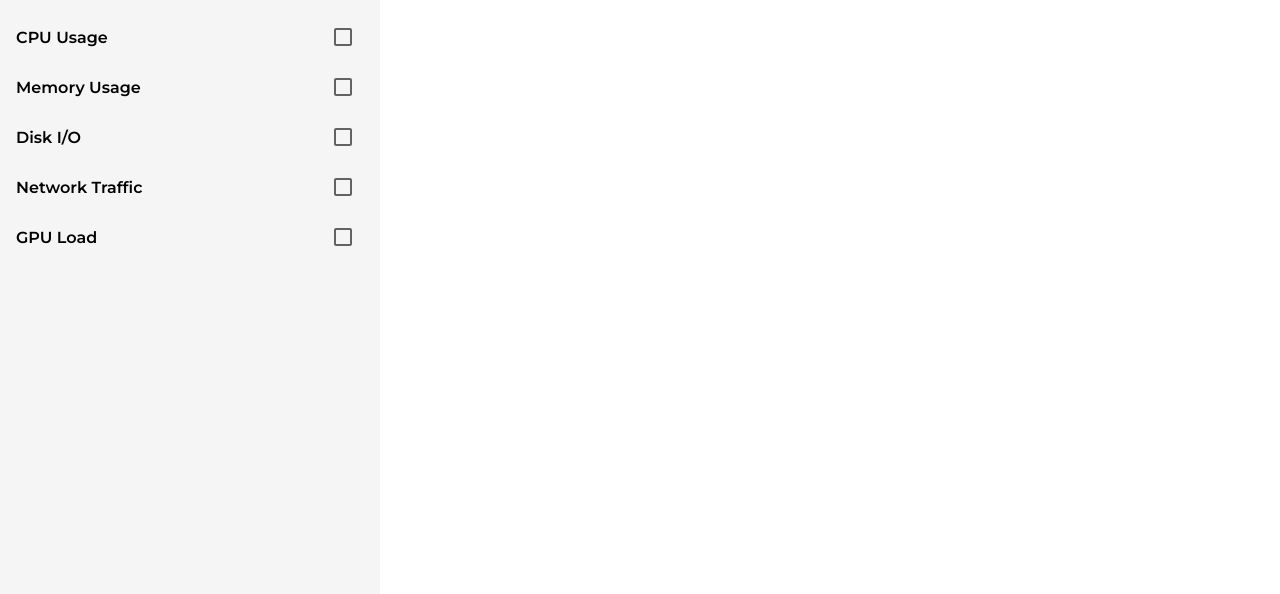
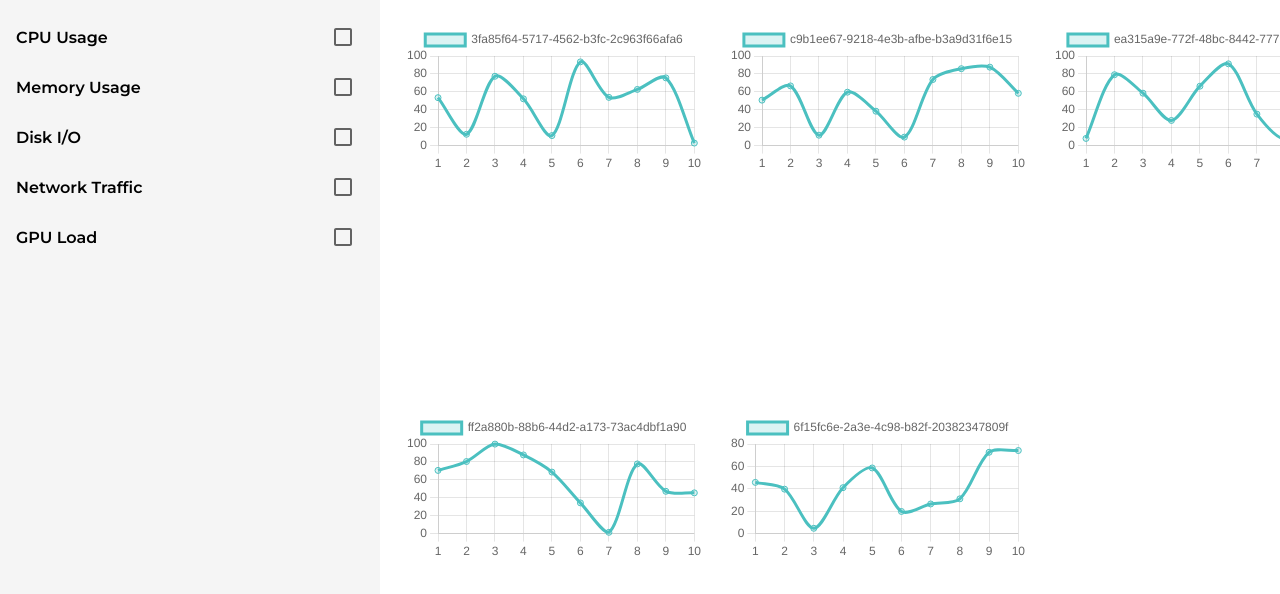
Before and after one commit to TheH3ck3r/GemSoft-chartjs-test-task, a Next.js app: page / in a window 1280 px wide. Shown: the top 594 px of the page. Built offline with nearby package versions, Linux system fonts and the light colour scheme.

Commit message:
add: ChartViewer, page styles, update: Data, LeftNavbar, page

```diff
--- /dev/null
+++ b/src/app/_components/ChartViewer/ChartViewer.tsx
@@ -0,0 +1,47 @@
+"use client";
+
+import {
+  Chart as ChartJS,
+  LineElement,
+  PointElement,
+  LinearScale,
+  CategoryScale,
+  Tooltip,
+  Legend,
+} from "chart.js";
+import { Line } from "react-chartjs-2";
+import { ChartData as ChartApiData } from "@/types/api";
+
+ChartJS.register(
+  LineElement,
+  PointElement,
+  LinearScale,
+  CategoryScale,
+  Tooltip,
+  Legend
+);
+
+interface Props {
+  chart: ChartApiData;
+}
+
+export const ChartViewer = ({ chart }: Props) => {
+  const data = {
+    labels: chart.data.map((point) => point.x),
+    datasets: [
+      {
+        label: chart.uuid,
+        data: chart.data.map((point) => point.y),
+        borderColor: "rgba(75,192,192,1)",
+        backgroundColor: "rgba(75,192,192,0.2)",
+        tension: 0.3,
+      },
+    ],
+  };
+
+  return (
+    <div>
+      <Line data={data} />
+    </div>
+  );
+};
--- /dev/null
+++ b/src/app/_components/ChartViewer/index.ts
@@ -0,0 +1 @@
+export * from "./ChartViewer";
--- a/src/app/_components/Data/Data.module.scss
+++ b/src/app/_components/Data/Data.module.scss
@@ -0,0 +1,7 @@
+.root {
+  display: grid;
+  grid-template-columns: repeat(3, 1fr);
+  width: 100%;
+  gap: 24px;
+  padding: 24px;
+}
--- a/src/app/_components/Data/Data.tsx
+++ b/src/app/_components/Data/Data.tsx
@@ -1,5 +1,27 @@
-// import styles from "./Data.module.scss";
+"use client";
 
-export const Data = () => {
-  return <></>;
+import { useEffect, useState } from "react";
+import { getChartData } from "@/common/fetchers";
+import { ChartData } from "@/types/api";
+import { ChartViewer } from "../ChartViewer";
+import styles from "./Data.module.scss";
+
+export type DataProps = {
+  chartsIds: Array<string>;
 };
+
+export const Data = ({ chartsIds }: DataProps) => {
+  const [charts, setCharts] = useState<ChartData[]>([]);
+
+  useEffect(() => {
+    getChartData(chartsIds).then(setCharts);
+  }, []);
+
+  return (
+    <div className={styles.root}>
+      {charts.map((chart) => (
+        <ChartViewer key={chart.uuid} chart={chart} />
+      ))}
+    </div>
+  );
+};
--- a/src/app/_components/LeftNavbar/LeftNavbar.module.scss
+++ b/src/app/_components/LeftNavbar/LeftNavbar.module.scss
@@ -4,9 +4,9 @@
   padding: 16px;
   gap: 8px;
   height: 100%;
-  // overflow-y: scroll;
   background-color: var(--gs-second-background-color);
   width: 380px;
+  min-width: 380px;
 }
 
 .spinner {
--- a/src/app/api/charts/data/route.ts
+++ b/src/app/api/charts/data/route.ts
@@ -2,13 +2,13 @@ import { NextResponse } from "next/server";
 import { charts } from "../../charts";
 import { ChartData, ChartDataRequest, Point } from "@/types/api";
 
-const generateData = (): Point[] =>
+const generateData = (): Array<Point> =>
   Array.from({ length: 10 }, (_, i) => ({
     x: i + 1,
     y: parseFloat((Math.random() * 100).toFixed(2)),
   }));
 
-const chartDataMap: Record<string, Point[]> = Object.fromEntries(
+const chartDataMap: Record<string, Array<Point>> = Object.fromEntries(
   charts.map((chart) => [chart.uuid, generateData()])
 );
 
@@ -19,7 +19,7 @@ export async function POST(req: Request) {
     return NextResponse.json({ error: "Invalid ids array" }, { status: 400 });
   }
 
-  const result: ChartData[] = ids
+  const result: Array<ChartData> = ids
     .filter((id) => chartDataMap[id])
     .map((uuid) => ({
       uuid,
--- /dev/null
+++ b/src/app/page.module.scss
@@ -0,0 +1,5 @@
+.root {
+  display: flex;
+  height: 100%;
+  flex-direction: row;
+}
--- a/src/app/page.tsx
+++ b/src/app/page.tsx
@@ -3,30 +3,24 @@
 import { LeftNavbar } from "./_components/LeftNavbar";
 import { Data } from "./_components/Data";
 import { useEffect, useState } from "react";
-import { ChartData, ChartSummary } from "@/types/api";
-import { getChartData, getChartSummary } from "@/common/fetchers";
+import { ChartSummary } from "@/types/api";
+import { getChartSummary } from "@/common/fetchers";
+import styles from "./page.module.scss";
 
 export default function Home() {
   const [chartSummary, setChartSummary] = useState<ChartSummary[]>([]);
-  const [data, setData] = useState<ChartData[]>([]);
 
   useEffect(() => {
     getChartSummary().then(setChartSummary);
-
-    getChartData([
-      "3fa85f64-5717-4562-b3fc-2c963f66afa6",
-      "c9b1ee67-9218-4e3b-afbe-b3a9d31f6e15",
-    ]).then(setData);
   }, []);
 
-  console.log("chartSummary: ", chartSummary);
-
-  console.log("data: ", data);
+  const ids = chartSummary.map((chart) => chart.uuid);
+  console.log(ids);
 
   return (
-    <>
+    <div className={styles.root}>
       <LeftNavbar chartSummary={chartSummary} />
-      <Data />
-    </>
+      {chartSummary.length !== 0 && <Data chartsIds={ids} />}
+    </div>
   );
 }
--- a/src/common/fetchers.ts
+++ b/src/common/fetchers.ts
@@ -50,5 +50,7 @@ export const post = <T>(url: string, body: unknown) =>
 
 export const getChartSummary = () => get<ChartSummary[]>(`/api/charts`);
 
-export const getChartData = (ids: string[]) =>
-  post<ChartData[]>("/api/charts/data", { ids } satisfies ChartDataRequest);
+export const getChartData = (ids: Array<string>) =>
+  post<Array<ChartData>>("/api/charts/data", {
+    ids,
+  } satisfies ChartDataRequest);
--- a/src/components/Page.module.scss
+++ b/src/components/Page.module.scss
@@ -7,7 +7,7 @@
 .page_wrapper {
   display: flex;
   height: 100%;
-  // flex-direction: column;
+  flex-direction: row;
 }
 
 .content {
```
